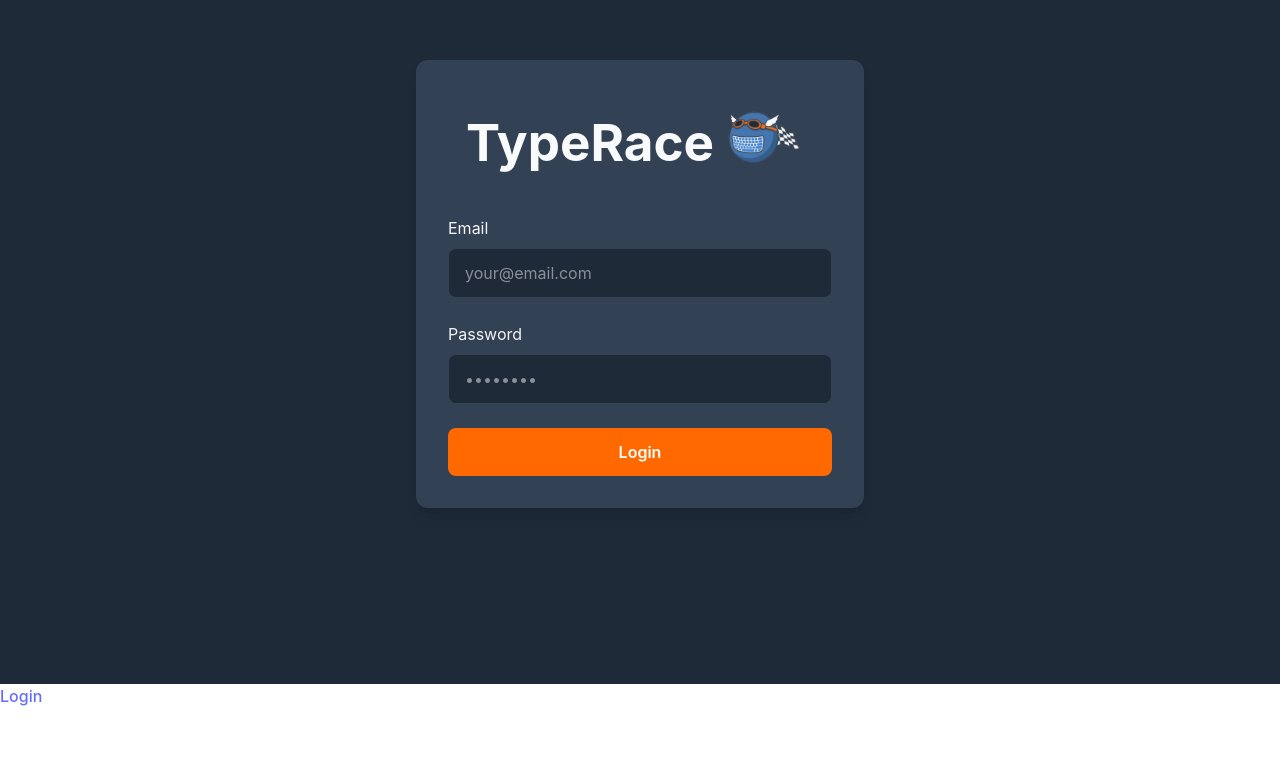
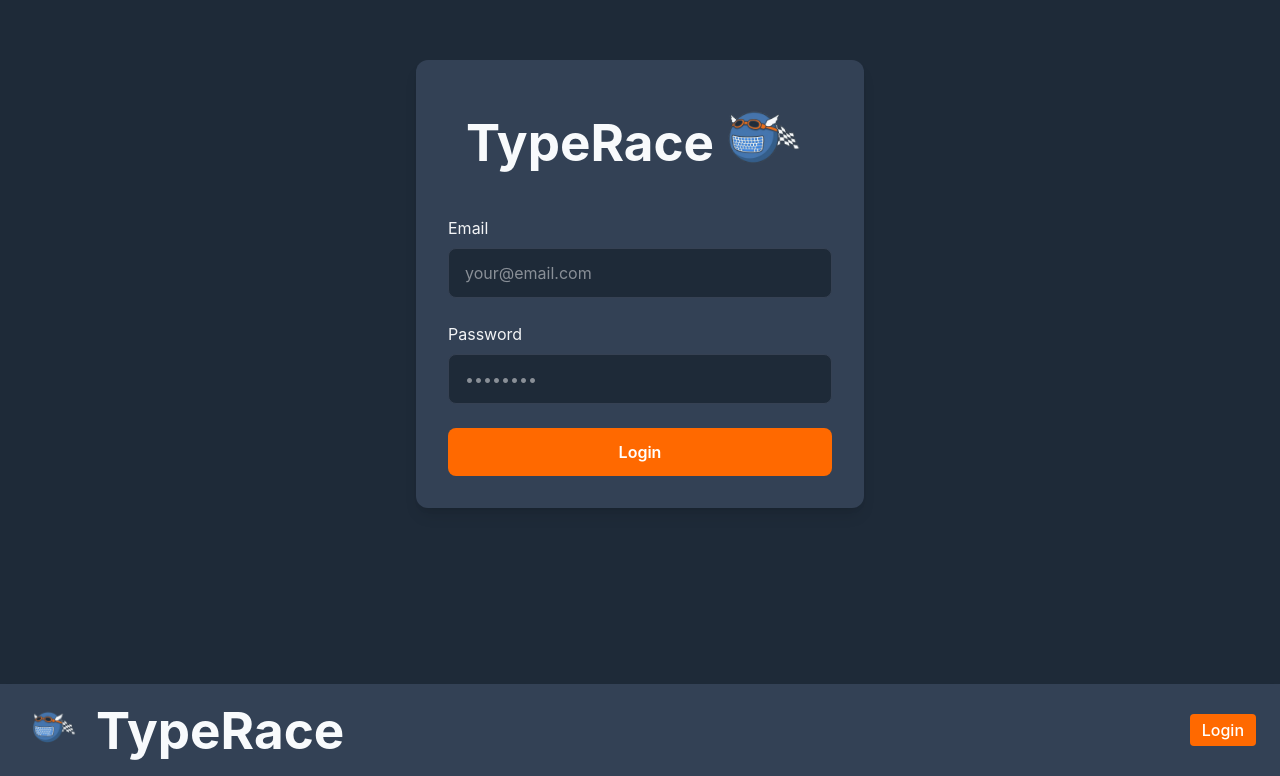
Before and after one commit to Navapu/typerace-frontend, a React (Vite) app: page /auth/Login in a window 1280 px wide. Shown: the part 116-892 px from the top of the page. Before the commit the page ends 824 px from the top, so only its background shows below. Built offline with nearby package versions, Linux system fonts and the light colour scheme; no server answers.

Commit message:
feat(auth): implement logout logic and initial user session state

```diff
--- a/src/App.jsx
+++ b/src/App.jsx
@@ -1,6 +1,7 @@
 import './App.css'
 import { Routes, Route, NavLink } from "react-router";
 import { Login } from './pages/Login.jsx';
+import { Header } from './components/Header.jsx';
 function App() {
   return (
     <div>
@@ -8,7 +9,7 @@ function App() {
         <Route path='/auth/Login' element={<Login />}/>
       </Routes>
 
-      <NavLink to= "/auth/login">Login</NavLink>
+      <Header />
     </div>
   )
 }
--- a/src/auth/tokens.js
+++ b/src/auth/tokens.js
@@ -13,4 +13,5 @@ export const getRefreshToken = () => {
 export const clearTokens = () => {
     localStorage.removeItem('token');
     localStorage.removeItem('refreshToken');
+    localStorage.removeItem('user');
 };
--- /dev/null
+++ b/src/components/Header.jsx
@@ -0,0 +1,20 @@
+import { Navigation } from "./Navigation.jsx";
+
+export const Header = () => {
+    return (
+        <header className="bg-[#334155] shadow-md">
+            <div className="max-w-7xl mx-auto px-6 py-4 flex items-center justify-between">
+                <div className="flex items-center gap-3">
+                    <img
+                        src="/src/assets/logo.png"
+                        alt="TypeRace Logo"
+                        className="w-15 h-15 bounce-animation"
+                    />
+                    <h1 className="text-xl font-bold text-[#F8FAFC]">TypeRace</h1>
+                </div>
+
+                <Navigation />
+            </div>
+        </header>
+    );
+};
--- /dev/null
+++ b/src/components/Navigation.jsx
@@ -0,0 +1,17 @@
+import { NavLink } from "react-router";
+import { useContext } from "react";
+import { AuthContext } from "../context/AuthContext.jsx";
+
+export const Navigation = () => {
+    const {isLoggedIn, user, logout} = useContext(AuthContext);
+
+    return(
+        <nav>
+            <ul>
+                <li className="bg-orange-500 text-white rounded pt-1 pb-1 pr-3 pl-3 transition-colors duration-200 hover:bg-white hover:text-orange-500">
+                    {isLoggedIn ? <NavLink to="/" onClick={logout}> {user.username} </NavLink> : <NavLink to='/auth/login'>Login</NavLink>}
+                </li>
+            </ul>
+        </nav>
+    )
+}
--- a/src/index.css
+++ b/src/index.css
@@ -20,11 +20,7 @@
 
 a {
   font-weight: 500;
-  color: #646cff;
   text-decoration: inherit;
-}
-a:hover {
-  color: #535bf2;
 }
 h1 {
   font-size: 3.2em;
@@ -71,9 +67,6 @@ button:focus-visible {
     color: #213547;
     background-color: #ffffff;
   }
-  a:hover {
-    color: #747bff;
-  }
   /* button {
     background-color: #f9f9f9;
   } */
--- a/src/pages/Login.jsx
+++ b/src/pages/Login.jsx
@@ -1,7 +1,7 @@
-import { useContext } from "react";
+import { useContext, useState } from "react";
 import { useForm } from "react-hook-form";
 import { zodResolver } from "@hookform/resolvers/zod";
-import z, { set } from "zod";
+import z from "zod";
 import { AuthContext } from "../context/AuthContext.jsx";
 
 const loginSchema = z.object({
@@ -10,7 +10,8 @@ const loginSchema = z.object({
 });
 
 export const Login = () => {
-  const { login, error } = useContext(AuthContext);
+    const [error, setError] = useState(null);
+  const { login } = useContext(AuthContext);
   const {
     register,
     handleSubmit,
@@ -23,7 +24,7 @@ export const Login = () => {
     try {
       await login(values);
     } catch (err) {
-      set(err.message);
+      setError(err);
     }
   };
 
@@ -42,9 +43,10 @@ export const Login = () => {
         <form onSubmit={handleSubmit(onSubmit)} className="space-y-6">
           {/* Email */}
           <div>
-            <label className="block text-gray-100 mb-2">Email</label>
+            <label className="block text-gray-100 mb-2" htmlFor="email">Email</label>
             <input
               type="email"
+              id="email"
               placeholder="your@email.com"
               {...register("email")}
               className={`w-full px-4 py-3 rounded-lg bg-[#1E2A38] text-gray-100 border ${
@@ -58,9 +60,10 @@ export const Login = () => {
 
           {/* Password */}
           <div>
-            <label className="block text-gray-100 mb-2">Password</label>
+            <label className="block text-gray-100 mb-2" htmlFor="password">Password</label>
             <input
               type="password"
+              id="password"
               placeholder="••••••••"
               {...register("password")}
               className={`w-full px-4 py-3 rounded-lg bg-[#1E2A38] text-gray-100 border ${
--- a/src/provider/AuthProvider.jsx
+++ b/src/provider/AuthProvider.jsx
@@ -1,9 +1,8 @@
 import { useState } from 'react';
 import { useNavigate } from 'react-router';
 import { apiClient } from '../services/apiClient.js';
-import { setTokens } from "../auth/tokens.js";
+import { setTokens, clearTokens, getRefreshToken } from "../auth/tokens.js";
 import { AuthContext } from '../context/AuthContext.jsx';
-
 const getUser = () => {
     const localStorageUser = localStorage.getItem('user');
     return localStorageUser ? JSON.parse(localStorageUser) : null;
@@ -11,6 +10,7 @@ const getUser = () => {
 
 const AuthContextProvider = ({ children }) => {
     const [user, setUser] = useState(getUser());
+    const isLoggedIn = user !== null;
     const navigate = useNavigate();
 
     const login = async (data) => {
@@ -26,21 +26,53 @@ const AuthContextProvider = ({ children }) => {
             if (!response.ok) {
                 throw new Error(res.msg || 'Login failed');
             }
-            console.log(responseData.token);
-            setTokens(responseData.token, responseData.refreshToken);
+
+            const refreshToken = {
+                refreshToken: responseData.refreshToken,
+                refreshToken_id: responseData.refreshToken_id
+            }
+
+            setTokens(responseData.token, JSON.stringify(refreshToken));
             delete responseData.token;
             delete responseData.refreshToken;
+            delete refreshToken.refreshToken_id;
             localStorage.setItem('user', JSON.stringify(responseData));
 
             setUser(responseData);
             navigate('/');
         }catch(error){
             console.error("Login error:", error);
+            throw error;
+        }
+    }
+
+    const logout = async() => {
+        try{
+            const refreshToken = getRefreshToken();
+            const refreshToken_id = refreshToken ? {refreshToken_id : JSON.parse(refreshToken).refreshToken_id} : "";
+            if(!refreshToken_id){
+                throw new Error('refreshToken_id required');
+            }
+            const response = await apiClient('/auth/logout', {
+                method: 'DELETE',
+                body: JSON.stringify(refreshToken_id),
+            });
+
+            const res = await response.json()
+            if(!response.ok){
+                throw new Error(res.msg || 'Logout failed');
+            }
+            clearTokens();
+            navigate('/auth/login');
+
+        }catch(error){
+            console.error("Logout error:", error);
+            throw error;
         }
     }
 
     return (
-        <AuthContext.Provider value={{ user, login }}>
+        <AuthContext.Provider value={{ user, login, isLoggedIn, logout }}>
             {children}
         </AuthContext.Provider>
     );
```
